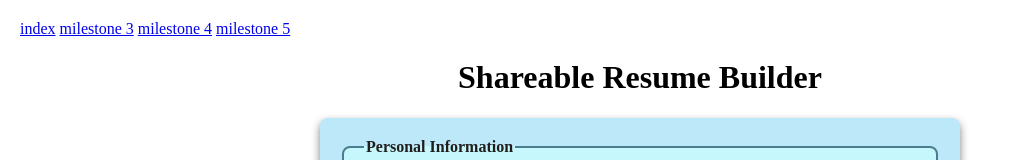
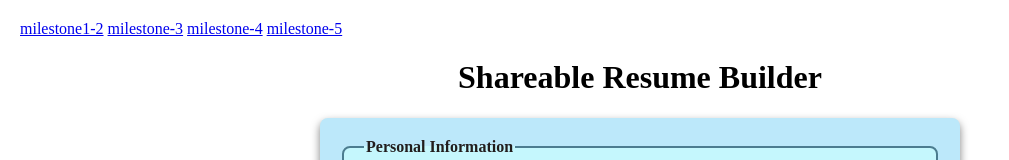
Before and after one commit to anilaahmed1987/milestone-5-shareable-resume, a plain HTML site: page index.html in a window 1280 px wide. Shown: the top 160 px of the page, without its empty margins (0-1009 px from the left). Drawn offline with Linux system fonts and the light colour scheme.

Commit message:
link attached in html file

```diff
--- a/index.html
+++ b/index.html
@@ -5,12 +5,12 @@
     <meta name="viewport" content="width=device-width, initial-scale=1.0">
     <title>Shareable Resume Builder</title>
     <link rel="stylesheet" href="style.css">
-    <a href="../index.html">index</a>
+    <a href="https://milestone1-static-resume-nine.vercel.app/" target="_blank">milestone1-2</a>
+    <a href="https://milestone-3-dynamic-resume-khaki.vercel.app/" target="_blank">milestone-3</a>
+    <a href="https://mile-stone4-editable-resume.vercel.app"target="_blank">milestone-4</a>
+    <a href="https://milestone-5-shareable-resume-bice.vercel.app/" target="_blank">milestone-5</a>
 
-    <a href="../mile stone 3 dynamic resume/index.html">milestone 3</a>
-    <a href="../mile stone 4 editable resume/index.html">milestone 4</a>
-    <a href="../mile stone 5 shareable resume/index.html">milestone 5</a>
-    <br>
+
 </head>
 <body>
     <h1>Shareable Resume Builder</h1>
```
